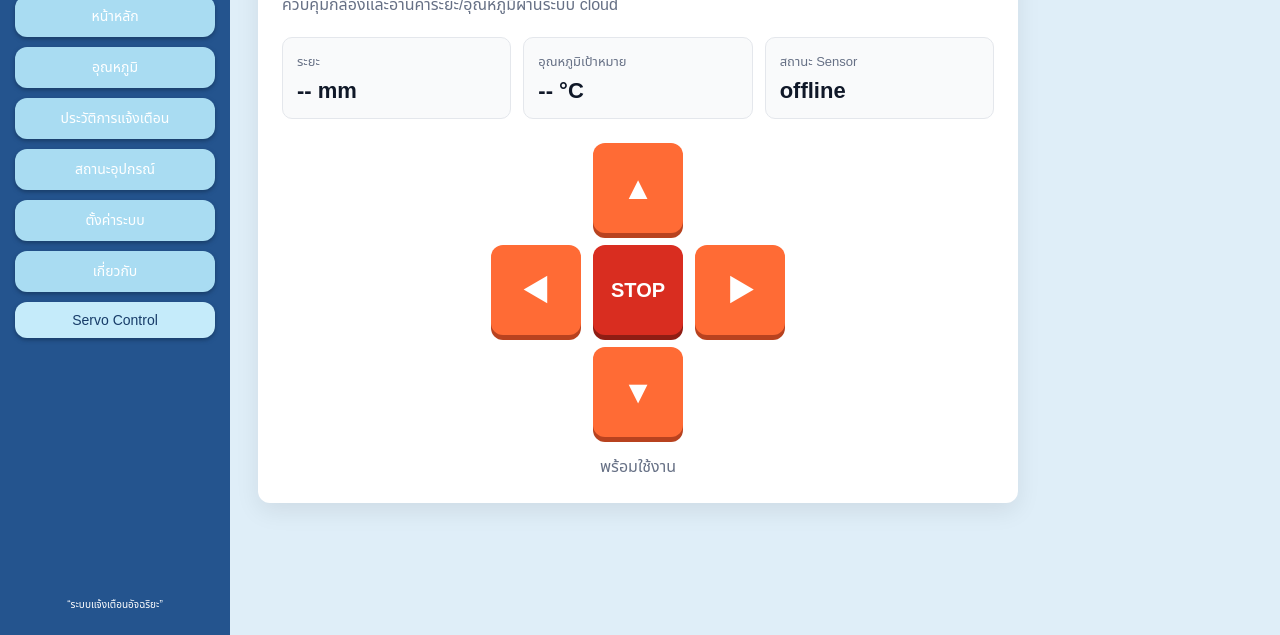
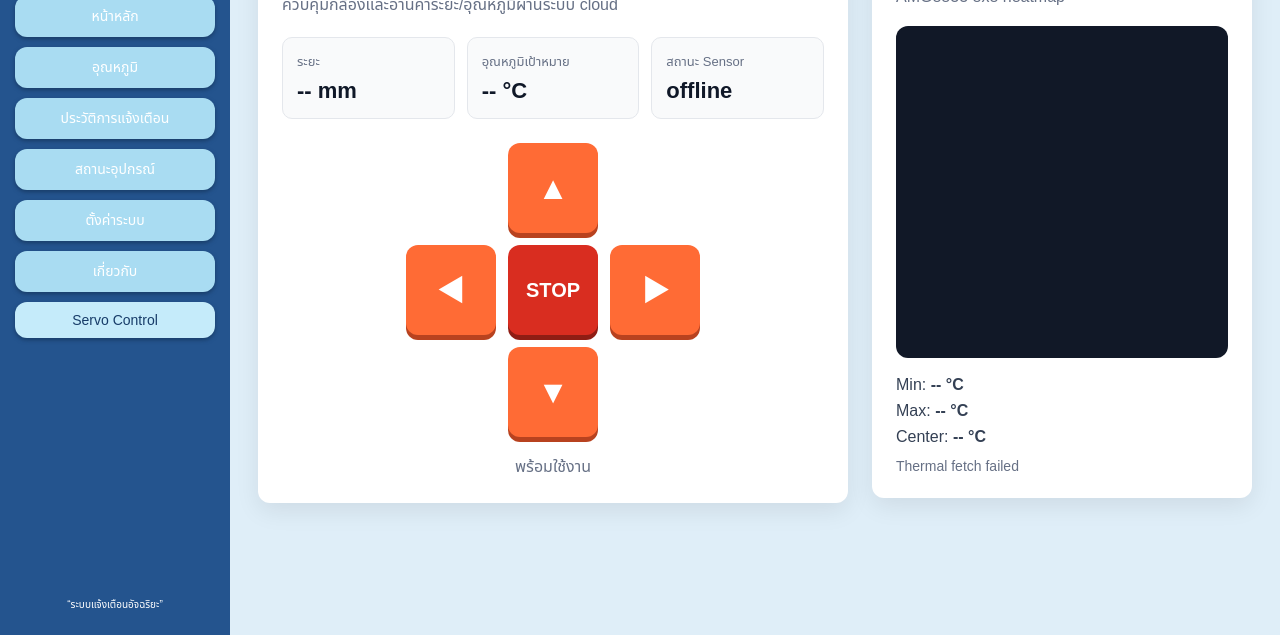
Before and after one commit to KimTanachit/Temperature_alert_web, a website: page temp-monitor-web/public/servocontrol.html in a window 1280 px wide. Shown: the part 165-800 px from the top of the page. Drawn offline with Linux system fonts and the light colour scheme; no server answers.

Commit message:
Update servocontrol.html

```diff
--- a/temp-monitor-web/public/servocontrol.html
+++ b/temp-monitor-web/public/servocontrol.html
@@ -10,11 +10,15 @@
     <link rel="stylesheet" href="css/style.css">
 
     <style>
-        .servo-page {
-            max-width: 760px;
+        .servo-control-layout {
+            display: grid;
+            grid-template-columns: minmax(520px, 1fr) 380px;
+            gap: 24px;
+            align-items: start;
         }
 
-        .servo-card {
+        .servo-card,
+        .thermal-card {
             background: #ffffff;
             border-radius: 12px;
             padding: 24px;
@@ -26,7 +30,8 @@
             font-size: 26px;
         }
 
-        .servo-card p {
+        .servo-card p,
+        .thermal-card p {
             margin: 0 0 20px;
             color: #667085;
         }
@@ -104,6 +109,38 @@
             min-height: 22px;
         }
 
+        .thermal-card h2 {
+            margin: 0 0 6px;
+            font-size: 24px;
+        }
+
+        #thermalCanvas {
+            width: 100%;
+            aspect-ratio: 1 / 1;
+            border-radius: 12px;
+            background: #111827;
+            image-rendering: pixelated;
+        }
+
+        .thermal-info {
+            display: grid;
+            gap: 8px;
+            margin-top: 14px;
+            color: #344054;
+        }
+
+        .thermal-status {
+            margin-top: 12px;
+            color: #667085;
+            font-size: 14px;
+        }
+
+        @media (max-width: 1100px) {
+            .servo-control-layout {
+                grid-template-columns: 1fr;
+            }
+        }
+
         @media (max-width: 640px) {
             .sensor-grid {
                 grid-template-columns: 1fr;
@@ -129,8 +166,8 @@
         <button class="menu-btn" id="menuBtn">☰</button>
         <div class="top-title">ระบบแจ้งเตือนอุณหภูมิ</div>
 
-    <!-- เปลี่ยนเป็นแท็ก <a> ครอบทั้งกล่อง และใส่ลิงก์ตรงไปที่ /login.html -->
-    <a href="/login.html" class="top-user" id="userArea" style="text-decoration: none; color: inherit; display: inline-flex; align-items: center; cursor: pointer;">
+        <a href="/login.html" class="top-user" id="userArea"
+            style="text-decoration: none; color: inherit; display: inline-flex; align-items: center; cursor: pointer;">
             <span>🔔 &nbsp; </span>
             <span id="userStatusText">ผู้ใช้งานทั่วไป</span>
             <span> &nbsp; 👤</span>
@@ -140,44 +177,18 @@
     <aside class="sidebar" id="sidebar">
         <div class="brand">
             🔥
-
-            <span>
-                ระบบแจ้งเตือนอุณหภูมิ
-            </span>
-
-            <small>
-                FIRE & TEMPERATURE MONITOR
-            </small>
+            <span>ระบบแจ้งเตือนอุณหภูมิ</span>
+            <small>FIRE & TEMPERATURE MONITOR</small>
         </div>
 
         <nav>
-            <a href="index.html">
-                หน้าหลัก
-            </a>
-
-            <a href="temperature.html">
-                อุณหภูมิ
-            </a>
-
-            <a href="history.html">
-                ประวัติการแจ้งเตือน
-            </a>
-
-            <a href="device.html">
-                สถานะอุปกรณ์
-            </a>
-
-            <a href="settings.html">
-                ตั้งค่าระบบ
-            </a>
-
-            <a href="about.html">
-                เกี่ยวกับ
-            </a>
-
-            <a class="active" href="servocontrol.html">
-                Servo Control
-            </a>
+            <a href="index.html">หน้าหลัก</a>
+            <a href="temperature.html">อุณหภูมิ</a>
+            <a href="history.html">ประวัติการแจ้งเตือน</a>
+            <a href="device.html">สถานะอุปกรณ์</a>
+            <a href="settings.html">ตั้งค่าระบบ</a>
+            <a href="about.html">เกี่ยวกับ</a>
+            <a class="active" href="servocontrol.html">Servo Control</a>
         </nav>
 
         <div class="sidebar-footer">
@@ -186,7 +197,8 @@
     </aside>
 
     <main class="content">
-        <section class="servo-page">
+        <section class="servo-control-layout">
+
             <div class="servo-card">
                 <h1>Servo Control</h1>
                 <p>ควบคุมกล้องและอ่านค่าระยะ/อุณหภูมิผ่านระบบ cloud</p>
@@ -232,6 +244,24 @@
                     พร้อมใช้งาน
                 </div>
             </div>
+
+            <div class="thermal-card">
+                <h2>Thermal Camera</h2>
+                <p>AMG8833 8x8 heatmap</p>
+
+                <canvas id="thermalCanvas" width="320" height="320"></canvas>
+
+                <div class="thermal-info">
+                    <div>Min: <b id="amgMin">-- °C</b></div>
+                    <div>Max: <b id="amgMax">-- °C</b></div>
+                    <div>Center: <b id="amgCenter">-- °C</b></div>
+                </div>
+
+                <div class="thermal-status" id="thermalStatus">
+                    Waiting for AMG8833
+                </div>
+            </div>
+
         </section>
     </main>
 
@@ -249,6 +279,7 @@
         let heartbeat = null;
         let lastX = 0;
         let lastY = 0;
+        let isHolding = false;
 
         async function moveCamera(x, y) {
             lastX = x;
@@ -284,6 +315,8 @@
                 heartbeat = null;
             }
 
+            isHolding = false;
+
             if (activeButton) {
                 activeButton.classList.remove("pressed");
                 activeButton = null;
@@ -298,7 +331,13 @@
             button.addEventListener("pointerdown", function (event) {
                 event.preventDefault();
 
+                if (activeButton && activeButton !== button) {
+                    activeButton.classList.remove("pressed");
+                }
+
                 activeButton = button;
+                isHolding = true;
+
                 button.classList.add("pressed");
                 button.setPointerCapture(event.pointerId);
 
@@ -309,13 +348,24 @@
                 }
 
                 heartbeat = setInterval(function () {
+                    if (isHolding) {
                         moveCamera(lastX, lastY);
-                }, 150);
+                    }
+                }, 300);
             });
 
-            button.addEventListener("pointerup", stopCamera);
+            button.addEventListener("pointerup", function (event) {
+                event.preventDefault();
+                stopCamera();
+            });
+
             button.addEventListener("pointercancel", stopCamera);
             button.addEventListener("lostpointercapture", stopCamera);
+            button.addEventListener("pointerleave", function () {
+                if (isHolding && activeButton === button) {
+                    stopCamera();
+                }
+            });
         }
 
         async function readSensors() {
@@ -327,9 +377,11 @@
                 const data = await res.json();
 
                 distanceEl.textContent = data.distance_mm >= 0 ? data.distance_mm : "--";
-                objectTempEl.textContent = data.object_temp_c === null || data.object_temp_c === undefined
+
+                objectTempEl.textContent =
+                    data.room_temp_c === null || data.room_temp_c === undefined
                         ? "--"
-                    : Number(data.object_temp_c).toFixed(2);
+                        : Number(data.room_temp_c).toFixed(2);
 
                 sensorStatusEl.textContent = data.sensor_text || "--";
             } catch (err) {
@@ -337,10 +389,84 @@
             }
         }
 
-        bindHoldButton("btnUp", 0, 1);
-        bindHoldButton("btnDown", 0, -1);
-        bindHoldButton("btnLeft", 1, 0);
-        bindHoldButton("btnRight", -1, 0);
+        function tempToColor(value, min, max) {
+            const range = Math.max(max - min, 0.01);
+            const t = Math.max(0, Math.min(1, (value - min) / range));
+
+            const r = Math.round(255 * t);
+            const g = Math.round(80 * (1 - Math.abs(t - 0.5) * 2));
+            const b = Math.round(255 * (1 - t));
+
+            return `rgb(${r}, ${g}, ${b})`;
+        }
+
+        async function drawThermalImage() {
+            const canvas = document.getElementById("thermalCanvas");
+
+            if (!canvas) {
+                return;
+            }
+
+            const ctx = canvas.getContext("2d");
+
+            try {
+                const res = await fetch("/api/sensors", {
+                    cache: "no-store"
+                });
+
+                const data = await res.json();
+                const pixels = data.amg_pixels || [];
+
+                document.getElementById("amgMin").textContent =
+                    data.amg_min_temp_c === null || data.amg_min_temp_c === undefined
+                        ? "-- °C"
+                        : `${Number(data.amg_min_temp_c).toFixed(1)} °C`;
+
+                document.getElementById("amgMax").textContent =
+                    data.amg_max_temp_c === null || data.amg_max_temp_c === undefined
+                        ? "-- °C"
+                        : `${Number(data.amg_max_temp_c).toFixed(1)} °C`;
+
+                document.getElementById("amgCenter").textContent =
+                    data.amg_center_temp_c === null || data.amg_center_temp_c === undefined
+                        ? "-- °C"
+                        : `${Number(data.amg_center_temp_c).toFixed(1)} °C`;
+
+                if (!Array.isArray(pixels) || pixels.length !== 64) {
+                    ctx.clearRect(0, 0, canvas.width, canvas.height);
+                    document.getElementById("thermalStatus").textContent = "No thermal image";
+                    return;
+                }
+
+                const min = Math.min(...pixels);
+                const max = Math.max(...pixels);
+                const cell = canvas.width / 8;
+
+                for (let row = 0; row < 8; row++) {
+                    for (let col = 0; col < 8; col++) {
+                        const temp = Number(pixels[row * 8 + col]);
+
+                        ctx.fillStyle = tempToColor(temp, min, max);
+                        ctx.fillRect(col * cell, row * cell, cell, cell);
+
+                        ctx.strokeStyle = "rgba(255,255,255,0.25)";
+                        ctx.strokeRect(col * cell, row * cell, cell, cell);
+                    }
+                }
+
+                document.getElementById("thermalStatus").textContent =
+                    Number(data.amg_status) === 1 ? "AMG8833 online" : "AMG8833 offline";
+
+            } catch (err) {
+                ctx.clearRect(0, 0, canvas.width, canvas.height);
+                document.getElementById("thermalStatus").textContent = "Thermal fetch failed";
+            }
+        }
+
+        bindHoldButton("btnUp", 0, -1);
+        bindHoldButton("btnDown", 0, 1);
+        bindHoldButton("btnLeft", -1, 0);
+        bindHoldButton("btnRight", 1, 0);
 
         document.getElementById("btnStop").addEventListener("click", stopCamera);
         window.addEventListener("blur", stopCamera);
@@ -352,7 +478,10 @@
         });
 
         readSensors();
+        drawThermalImage();
+
         setInterval(readSensors, 2000);
+        setInterval(drawThermalImage, 1000);
     </script>
 
 </body>
```
Lines whose indentation alone changed are shown as unchanged.
